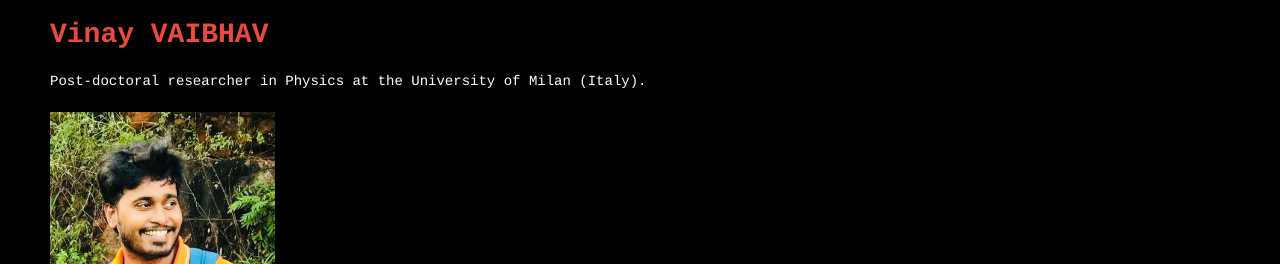
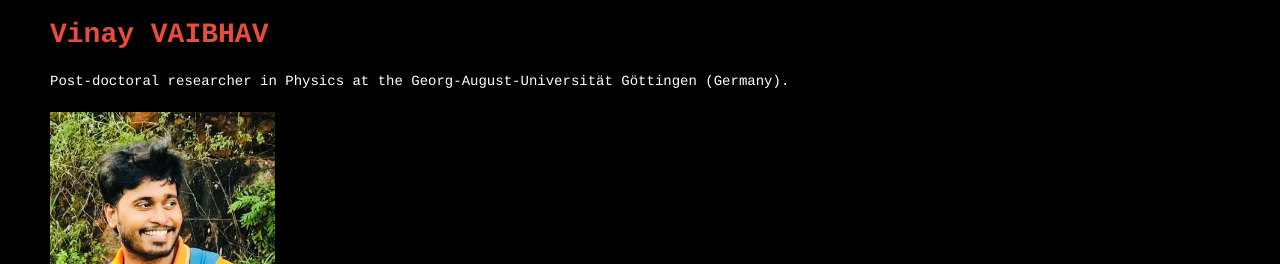
Before and after one commit to vinayphys/vinayphys.github.io, a Jekyll site: the page built from index.md, in a window 1280 px wide. Shown: the top 264 px of the page. Built offline with Jekyll 4.4.1, drawn with Linux system fonts in a browser that asks for light colours; our own code applies the rules of GitHub Pages for plain Markdown files; a script that is not in the unit is left out.

Commit message:
Update _config.yml

```diff
--- a/_config.yml
+++ b/_config.yml
@@ -1,5 +1,5 @@
 theme: jekyll-theme-minimal
 title: Vinay VAIBHAV
-description: Post-doctoral researcher in Physics at the University of Milan (Italy).
+description: Post-doctoral researcher in Physics at the Georg-August-Universität Göttingen (Germany).
 show_downloads: false
 google_analytics: true
```
